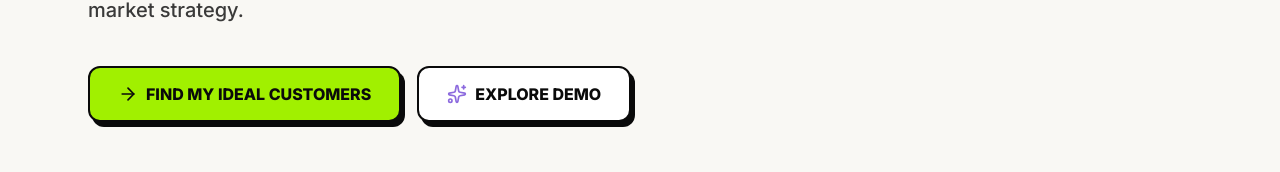
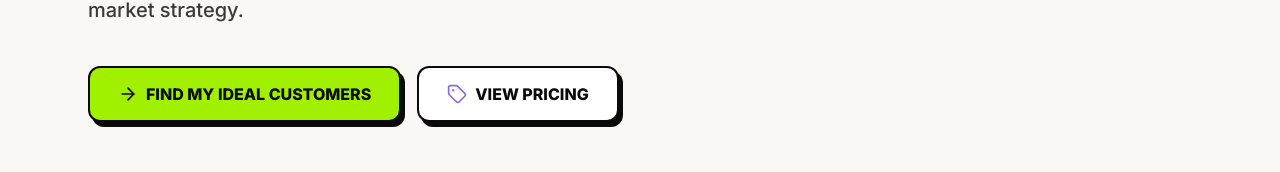
Before and after one commit to akashvjoff/ICP, a React (Vite) app: page / in a window 1280 px wide. Shown: the part 541-713 px from the top of the page. Built offline with nearby package versions, Linux system fonts and the light colour scheme; no server answers.

Commit message:
Make pricing visible in landing hero

```diff
--- a/src/components/marketing/LandingHero.tsx
+++ b/src/components/marketing/LandingHero.tsx
@@ -3,7 +3,7 @@ import { SectionEyebrow } from '../ui/SectionEyebrow';
 import { BrutalistLink } from '../ui/BrutalistButton';
 import { StickerBadge } from '../ui/StickerBadge';
 import { BrutalistCard } from '../ui/BrutalistCard';
-import { ArrowRight, Sparkles } from 'lucide-react';
+import { ArrowRight, Tag } from 'lucide-react';
 
 export const LandingHero: React.FC = () => {
   return (
@@ -57,10 +57,10 @@ export const LandingHero: React.FC = () => {
           <BrutalistLink
             variant="white"
             size="lg"
-            href="/demo#accounts-heading"
-            icon={<Sparkles className="w-5 h-5 text-[#8C6ADE]" />}
+            href="/pricing"
+            icon={<Tag className="w-5 h-5 text-[#8C6ADE]" />}
           >
-            EXPLORE DEMO
+            VIEW PRICING
           </BrutalistLink>
         </div>
 
```
